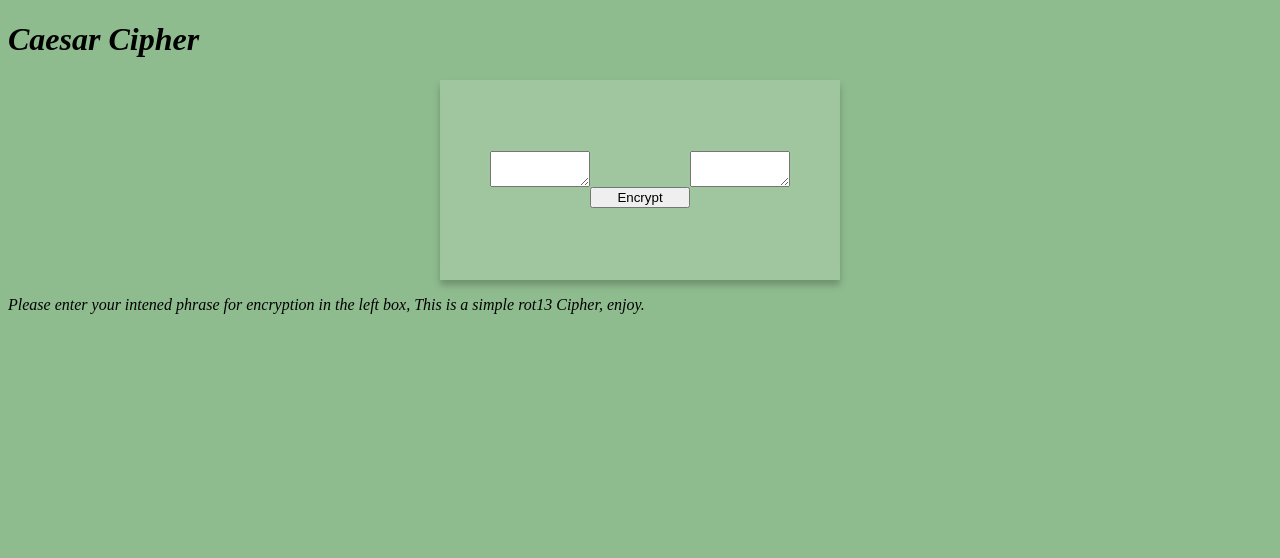
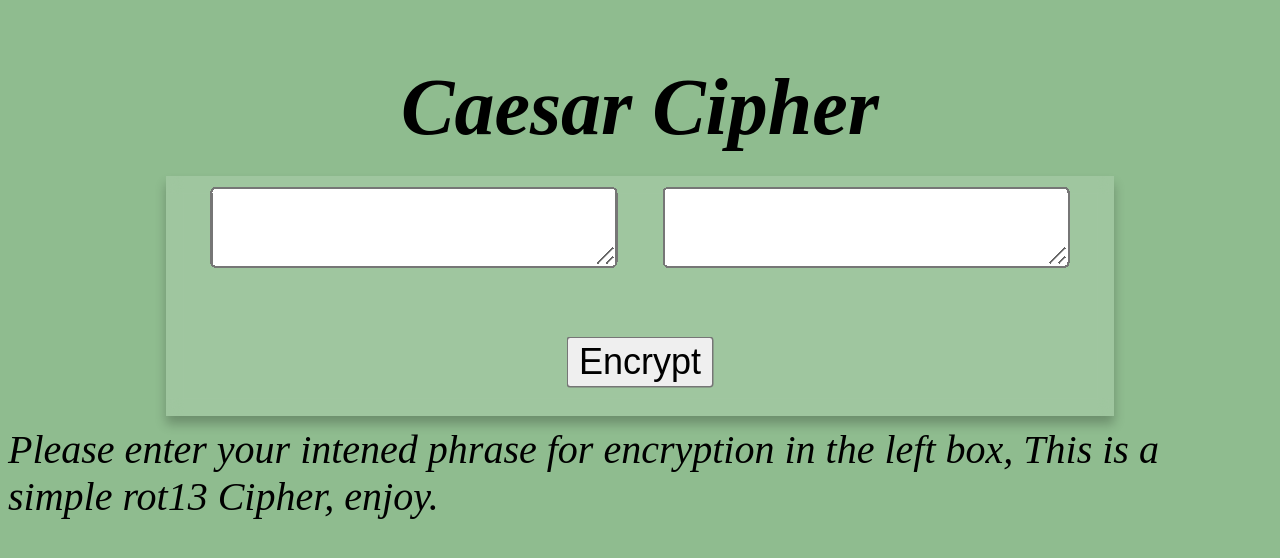
Before and after one commit to 1912Alan-Turing1954/.Caesar, a plain HTML site: page index.html in a window 1280 px wide. Drawn offline with Linux system fonts and the light colour scheme.

Commit message:
Initial Commit.

```diff
--- a/index.html
+++ b/index.html
@@ -11,12 +11,15 @@
     <body>
         <h1><em>Caesar Cipher</em></h1>
             <div id="container">
-                <textarea id="decoded" name="inputtext"></textarea></br>
-		        <textarea id= "encoded" name="decodedtext"></textarea>
+                <div class="textbox">
+                    <textarea id="decoded" name="inputtext"></textarea></br>
+		            <textarea id= "encoded" name="decodedtext"></textarea>
+                </div>
+
                 <button type="button" id="btn" onclick="rot13()">Encrypt</button>
             </div>
             <div id="container-2">
-                <p><em>Please enter your intened phrase for encryption in the left box, This is a simple rot13 Cipher, enjoy.</em></p>
+                <p class="para"><em>Please enter your intened phrase for encryption in the left box, This is a simple rot13 Cipher, enjoy.</em></p>
             </div>
         <script type="text/javascript" src="index.js"></script>
     </body>
--- a/index.js
+++ b/index.js
@@ -1,5 +1,3 @@
-
-
 var rot = 13;
 var temp = 0;
 var minCharCode = 65;
--- a/main.css
+++ b/main.css
@@ -1,29 +1,53 @@
 body {
+    display: flex;
+    align-items: center;
+    flex-direction: column;
     background: darkseagreen;
+    font-size: 2.5em;
 }
 
 #container {
-    display: grid;
-    grid-template-columns: 100px 100px 100px;
-    grid-template-rows: auto;
+    display: flex;
+    align-items: center;
+    flex-direction: column;
+    /* grid-template-columns: 100px 100px 100px;
+    grid-template-rows: auto; */
     box-sizing: border-box;
-    width: 400px;
-    height: 200px;
+    width: 50%;
+    /* height: 100%; */
     margin-left: auto;
     margin-right: auto;
     background:gray;
-    justify-content: center;
-    align-content: center;
-    box-shadow: 10px 10px 10px black;
     background-color: rgba(255, 255, 255, 0.15);
     backdrop-filter: blur(5px);
     box-shadow: 0px 5px 7px 0px rgba(0, 0, 0, 0.24);
+    padding-bottom: 10px;
+    transform: scale(1.5);
+    margin-bottom: 10px;
+    height: 4em;
+    margin-top: 10px;
+    padding-top: 10px;
 }
 
 #btn {
-    transform: translate(100px);
+    transform: translate(center);
+    transform: translateY(50px);
+    font-size: 0.60em;
 }
 
 #decoded, #encoded {
     outline: none;
 }
+
+.textbox {
+    display: flex;
+    align-items: center;
+    flex-direction: row;
+    gap: 10px;
+    transform: scale(1.5);
+}
+
+.para {
+    display: flex;
+    align-items: center;
+}
```
